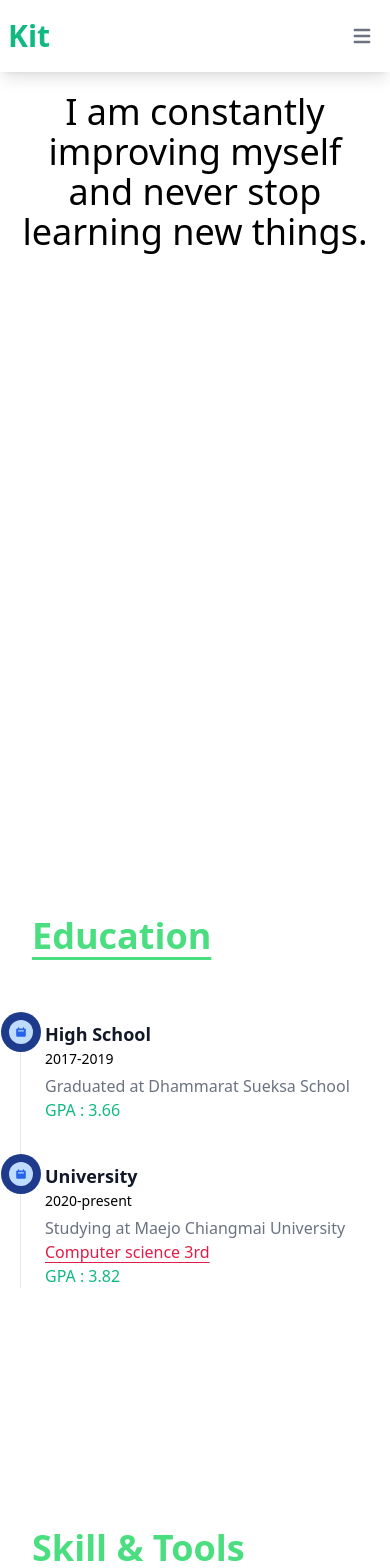
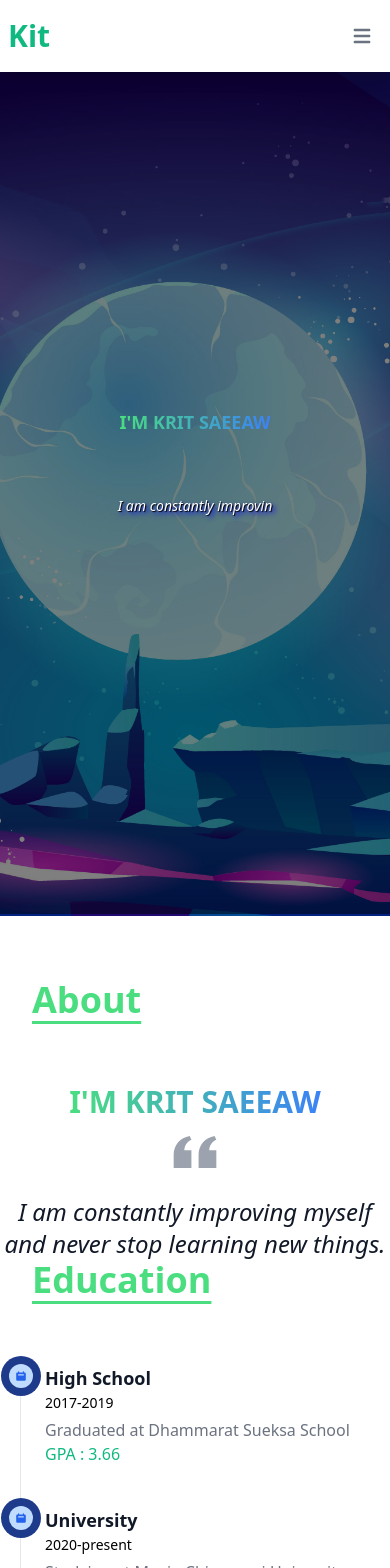
Before and after one commit to Kit307/Webportfolio, a Vue app: page / in a window 390 px wide. Shown: the top 1568 px of the page. Built offline with nearby package versions, Linux system fonts and the light colour scheme.

Commit message:
add welcome page

```diff
--- a/src/App.vue
+++ b/src/App.vue
@@ -6,6 +6,7 @@ import Profile from "./components/Profile.vue";
 import Contact from "./components/Contact.vue";
 import Email from "./components/Email.vue";
 import Certificate from "./components/Certificate.vue";
+import About from "./components/About.vue";
 </script>
 
 <template>
@@ -14,6 +15,7 @@ import Certificate from "./components/Certificate.vue";
       <!-- <Contact></Contact> -->
       <NavBar @add="isDark = !isDark" :msg="isDark"></NavBar>
       <HelloWorld></HelloWorld>
+      <About />
       <TimeLine></TimeLine>
       <Profile></Profile>
       <Certificate />
@@ -29,6 +31,15 @@ export default {
       isDark: false,
     };
   },
-  components: { Contact, Profile, TimeLine, NavBar, HelloWorld, Certificate },
+  components: {
+    Contact,
+    Profile,
+    TimeLine,
+    NavBar,
+    HelloWorld,
+    Email,
+    Certificate,
+    About,
+  },
 };
 </script>
--- /dev/null
+++ b/src/components/About.vue
@@ -0,0 +1,44 @@
+<template>
+  <div>
+    <h1
+      class="md:pl-40 ml-8 text-4xl py-16 text-green-400 underline underline-offset-8 font-black"
+    >
+      About
+    </h1>
+    <div>
+      <h1
+        class="mb-4 text-center text-3xl font-extrabold text-gray-900 dark:text-white md:text-5xl lg:text-6xl"
+      >
+        <span
+          class="text-transparent bg-clip-text bg-gradient-to-r from-green-400 to-blue-500"
+          >I'M KRIT SAEEAW</span
+        >
+      </h1>
+    </div>
+    <figure class="mx-auto max-w-screen-md text-center">
+      <svg
+        aria-hidden="true"
+        class="mx-auto mb-3 w-12 h-12 text-gray-400 dark:text-gray-600"
+        viewBox="0 0 24 27"
+        fill="none"
+        xmlns="http://www.w3.org/2000/svg"
+      >
+        <path
+          d="M14.017 18L14.017 10.609C14.017 4.905 17.748 1.039 23 0L23.995 2.151C21.563 3.068 20 5.789 20 8H24V18H14.017ZM0 18V10.609C0 4.905 3.748 1.038 9 0L9.996 2.151C7.563 3.068 6 5.789 6 8H9.983L9.983 18L0 18Z"
+          fill="currentColor"
+        />
+      </svg>
+      <blockquote>
+        <p class="text-2xl italic font-medium text-gray-900 dark:text-white">
+          I am constantly improving myself and never stop learning new things.
+        </p>
+      </blockquote>
+    </figure>
+  </div>
+</template>
+
+<script>
+export default {};
+</script>
+
+<style></style>
--- a/src/components/Email.vue
+++ b/src/components/Email.vue
@@ -1,7 +1,7 @@
 <template>
   <div style="height: 50rem">
     <h1
-      class="md:pl-40 ml-8 text-4xl pb-16 text-green-400 underline underline-offset-8 font-black"
+      class="md:pl-40 ml-8 text-4xl py-16 text-green-400 underline underline-offset-8 font-black"
     >
       Contact
     </h1>
--- a/src/components/HelloWorld.vue
+++ b/src/components/HelloWorld.vue
@@ -1,42 +1,76 @@
 <template>
-  <div class="h-screen columns-1 md:columns-2">
-    <h1
-      class="dark:text-white text-center md:text-left md:mt-40 lg:ml-9 md:ml-14 p-5 text-4xl"
-    >
-      I am constantly improving myself <br />
-      and never stop learning new things.
-    </h1>
-    <img src="../assets/img/spact.png" alt="" class="h-0 md:h-96 vert-move" />
+  <div>
+    <div class="">
+      <img
+        src="../assets/img/img20.jpg "
+        alt=""
+        class="object-cover h-screen w-full"
+      />
+      <div class="w-full absolute top-[4.35rem] h-screen bg-black/50"></div>
+      <h1
+        class="absolute text-center text-lg font-extrabold text-gray-900 dark:text-white md:text-3xl sm:text-xl lg:text-6xl top-[50%] lg:top-1/2 left-1/2 -translate-x-1/2 -translate-y-1/2"
+      >
+        <span
+          class="text-transparent bg-clip-text bg-gradient-to-r from-green-400 to-blue-500"
+          >{{ show_text }}</span
+        >
+      </h1>
+      <h1
+        class="absolute text-center text-sm text-white md:text-2xl lg:text-2xl top-[60%] left-[50%] lg:left-1/2 -translate-x-1/2 -translate-y-1/2"
+      >
+        <span
+          class="italic font-medium text-white"
+          style="text-shadow: 1px 1px 1px #000, 3px 3px 5px blue"
+          >{{ show_text2 }}</span
+        >
+      </h1>
+    </div>
   </div>
 </template>
 
 <script>
-export default {};
+export default {
+  data() {
+    return {
+      xxx: 0,
+      full_text: " I'M KRIT SAEEAW ",
+      full_text2:
+        " I am constantly improving myself and never stop learning new things. ",
+      show_text: "",
+      show_text2: "",
+    };
+  },
+  mounted() {
+    this.print_log();
+    this.print_log2();
+  },
+  methods: {
+    print_log() {
+      let text = this.full_text.split("");
+      let len_text = 0;
+      for (let i = this.full_text.length; i >= 1; i--) {
+        setTimeout(() => {
+          this.show_text += text[len_text];
+          len_text++;
+        }, 200 * i);
+      }
+    },
+    print_log2() {
+      let text2 = this.full_text2.split("");
+      let len_text2 = 0;
+      for (let i = this.full_text2.length; i >= 1; i--) {
+        setTimeout(() => {
+          this.show_text2 += text2[len_text2];
+          len_text2++;
+        }, 200 * i);
+      }
+    },
+  },
+};
 </script>
 
 <style>
-img.vert-move {
-  -webkit-animation: mover 1s infinite alternate;
-  animation: mover 1s infinite alternate;
-}
-img.vert-move {
-  -webkit-animation: mover 1s infinite alternate;
-  animation: mover 1s infinite alternate;
-}
-@-webkit-keyframes mover {
-  0% {
-    transform: translateY(0);
-  }
-  100% {
-    transform: translateY(-10px);
-  }
-}
-@keyframes mover {
-  0% {
-    transform: translateY(0);
-  }
-  100% {
-    transform: translateY(-10px);
-  }
+.textShadow {
+  text-shadow: 2px 2px #ff0000;
 }
 </style>
--- a/tailwind.config.cjs
+++ b/tailwind.config.cjs
@@ -2,7 +2,12 @@ module.exports = {
   content: ["./index.html", "./src/**/*.{vue,js,ts,jsx,tsx}"],
   darkMode: "class",
   theme: {
-    extend: {},
+    textShadow: {
+      default: "0 2px 0 #000",
+      md: "0 2px 2px #000",
+      h2: "0 0 3px #FF0000, 0 0 5px #0000FF",
+      h1: "0 0 3px rgba(0, 0, 0, .8), 0 0 5px rgba(0, 0, 0, .9)",
+    },
   },
   plugins: [],
 };
```
Also changed, not shown: src/assets/img/img20.jpg (added).
